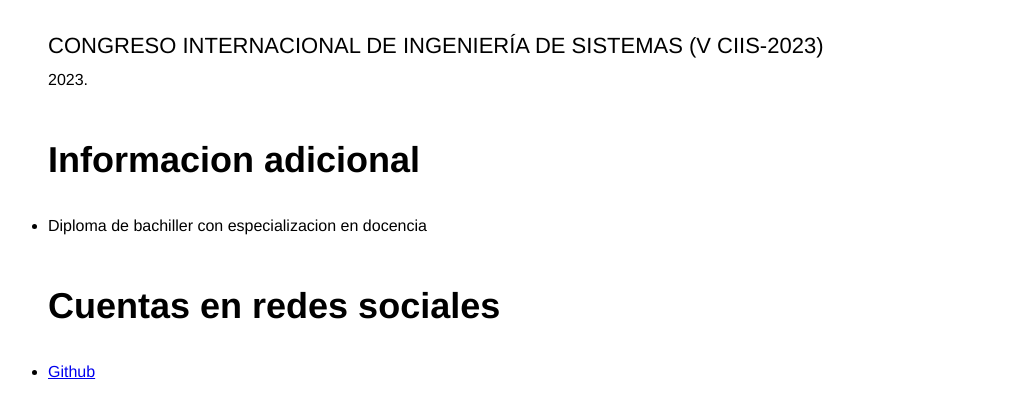
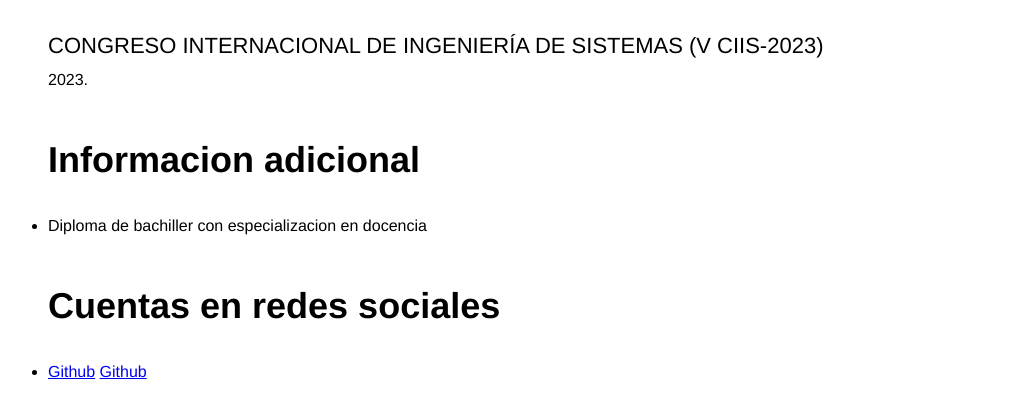
Before and after one commit to Jhork0/jhork0.github.com, a plain HTML site: page cv/index.html in a window 1280 px wide. Shown: the part 740-1137 px from the top of the page, without its empty margins (112-1148 px from the left). Drawn offline with Linux system fonts and the light colour scheme.

Commit message:
Agrege linkedin
linkedin

```diff
--- a/cv/index.html
+++ b/cv/index.html
@@ -61,7 +61,9 @@
                     <ul style="margin-top: 12px; padding: 0px;">
                 <li style="margin-top: 16px;">
                 <a href="https://github.com/Jhork0?tab=overview&from=2024-01-01&to=2024-01-04" target="_blank";>Github</a>
-                </li>
+                <a href="www.linkedin.com/in/ jhork-novoa-pérez-2b28452a8" target="_blank";>Github</a>
+
+            </li>
             </ul>
         </div>
     </div>
```
